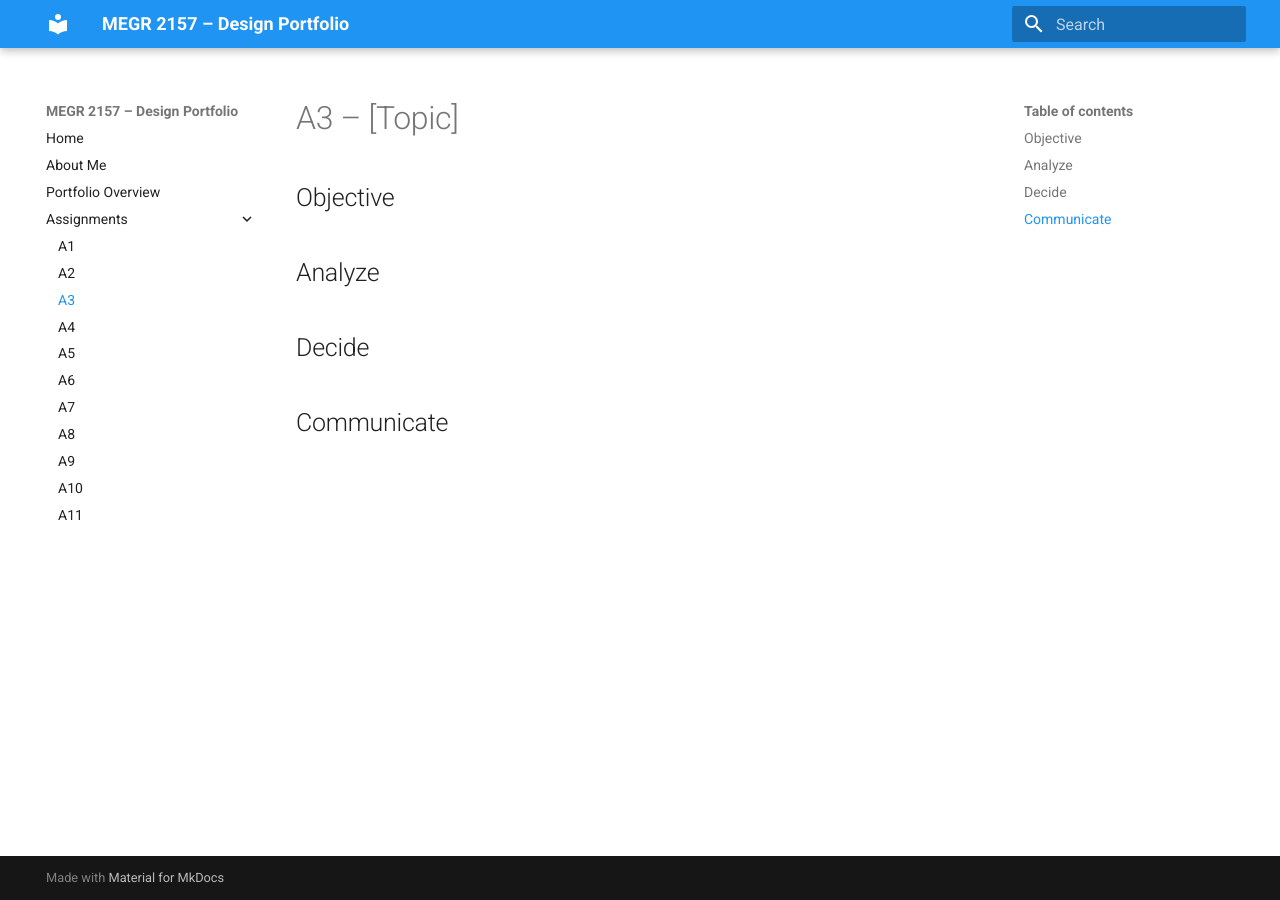
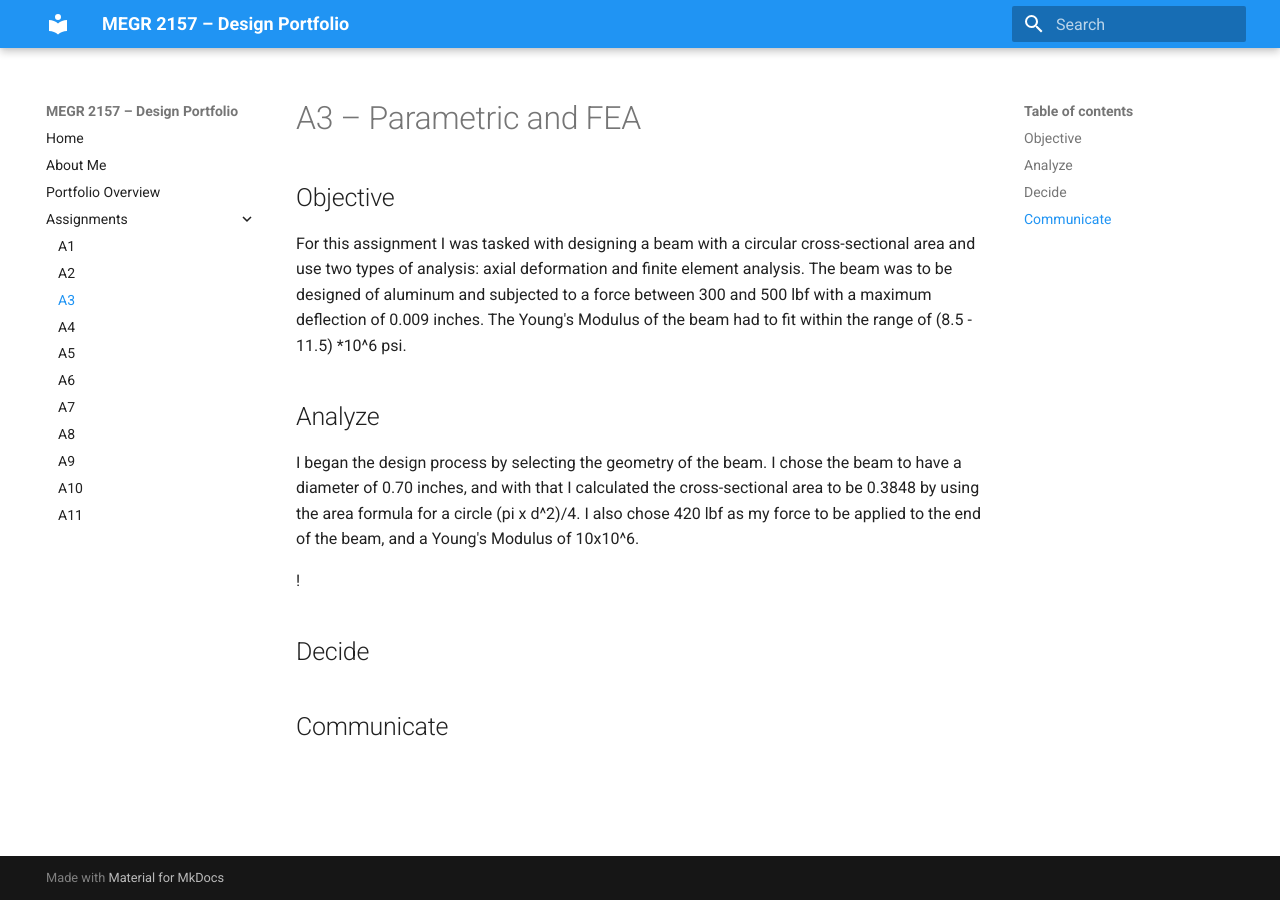
Before and after one commit to jcasillaspad/MEGR2157-Portfolio, an MkDocs documentation site: the page built from docs/assignments/A03/index.md, in a window 1280 px wide. Built offline with MkDocs 1.6.1 and Material for MkDocs 9.7.7, drawn with Linux system fonts in a browser that asks for light colours.

Commit message:
Revise A3 assignment topic and details
Updated assignment topic and provided detailed objectives and analysis for the beam design.

```diff
--- a/docs/assignments/A03/index.md
+++ b/docs/assignments/A03/index.md
@@ -1,10 +1,13 @@
-# A3 – [Topic]
+# A3 – Parametric and FEA
 
 ## Objective
+For this assignment I was tasked with designing a beam with a circular cross-sectional area and use two types of analysis: axial deformation and finite element analysis. The beam was to be designed of aluminum and subjected to a force between 300 and 500 lbf with a maximum deflection of 0.009 inches. The Young's Modulus of the beam had to fit within the range of (8.5 - 11.5) *10^6 psi.
 
 
 ## Analyze
+I began the design process by selecting the geometry of the beam. I chose the beam to have a diameter of 0.70 inches, and with that I calculated the cross-sectional area to be 0.3848 by using the area formula for a circle (pi x d^2)/4. I also chose 420 lbf as my force to be applied to the end of the beam, and a Young's Modulus of 10x10^6.
 
+!
 
 ## Decide
 
```
